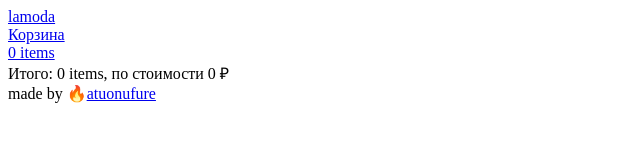
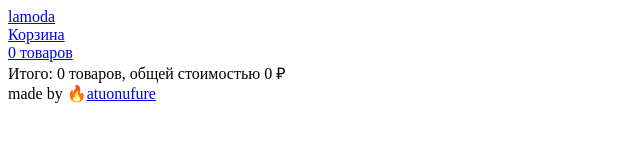
Before and after one commit to atuonufure/nextjs-lamoda-ecommerce, a Next.js app: page /cart in a window 1280 px wide. Shown: the top 160 px of the page, without its empty margins (0-640 px from the left). Built offline with nearby package versions, Linux system fonts and the light colour scheme.

Commit message:
Updated cart

```diff
--- a/components/header.js
+++ b/components/Header.jsx
@@ -1,5 +1,7 @@
 import Link from "next/link";
 import { useSelector } from "react-redux";
+
+import ItemsCountName from "./ItemsCountName";
 
 export default function Header() {
   const count = useSelector((state) => state.cart.items.length);
@@ -13,7 +15,9 @@
         <Link href="/cart">
           <a>
             Корзина <br />
-            <span>{count} items</span>
+            <span>
+              <ItemsCountName itemsCount={count} />
+            </span>
           </a>
         </Link>
       </div>
--- /dev/null
+++ b/components/Item.jsx
@@ -0,0 +1,36 @@
+import React from "react";
+import { useDispatch } from "react-redux";
+import { addToCart, reduceFromCart, removeFromCart } from "../redux/cartSlice";
+
+const Item = ({ item }) => {
+  const dispatch = useDispatch();
+
+  return (
+    <div key={item[0].id} className="flex items-center w-full sm:m-4 sm:p-4 border-2 sm:border-8">
+      <div className="flex w-1/5 justify-center p-1">
+        <img src={item[0].img} alt="" />
+      </div>
+      <div className="flex w-1/5 justify-center p-1">{item[0].name}</div>
+      <div className="flex w-1/5 justify-center p-1">
+        <button
+          className="sm:px-4 px-1"
+          onClick={() => dispatch(reduceFromCart([item[0], item[1]]))}
+        >
+          -
+        </button>
+        <div className="sm:px-4 px-1">{item[1]}</div>
+        <button className="sm:px-4 px-1" onClick={() => dispatch(addToCart(item[0]))}>
+          +
+        </button>
+      </div>
+      <div className="flex w-1/5 justify-center p-1">{item[0].price * item[1]} ₽</div>
+      <div className="flex w-1/5 justify-center p-1">
+        <button className="sm:px-4 px-1" onClick={() => dispatch(removeFromCart(item[0]))}>
+          Удалить
+        </button>
+      </div>
+    </div>
+  );
+};
+
+export default Item;
--- /dev/null
+++ b/components/ItemsCountName.jsx
@@ -0,0 +1,16 @@
+import React from "react";
+
+const ItemsCountName = ({ itemsCount }) => {
+  let count = +String(itemsCount)[String(itemsCount).length - 1];
+
+  switch (true) {
+    case count === 1:
+      return <>{itemsCount} товар</>;
+    case count > 1 && count <= 4:
+      return <>{itemsCount} товара</>;
+    default:
+      return <>{itemsCount} товаров</>;
+  }
+};
+
+export default ItemsCountName;
--- a/pages/cart.js
+++ b/pages/cart.js
@@ -1,11 +1,12 @@
-import Header from "../components/header";
-import Footer from "../components/footer";
-import { addToCart, reduceFromCart, removeFromCart } from "../redux/cartSlice";
-import { useSelector, useDispatch } from "react-redux";
+import { useSelector } from "react-redux";
+
+import Header from "../components/Header";
+import Footer from "../components/Footer";
+import Item from "../components/Item";
+import ItemsCountName from "../components/ItemsCountName";
 
 export default function Cart() {
   const goods = useSelector((state) => state.cart.items);
-  const dispatch = useDispatch();
 
   const cartItems = [];
   const duplicateItems = [];
@@ -30,9 +31,10 @@
     });
   }
 
-  let itemsCount = 0;
+  let totalPrice = 0;
+
   filteredItems.forEach((item) => {
-    itemsCount += item[1] * item[0].price;
+    totalPrice += item[1] * item[0].price;
   });
 
   return (
@@ -41,37 +43,11 @@
       <main className="flex flex-col justify-center w-full sm:w-9/12">
         <div>
           {filteredItems.map((item) => (
-            <div
-              key={item[0].id}
-              className="flex items-center w-full sm:m-4 sm:p-4 border-2 sm:border-8"
-            >
-              <div className="flex w-1/5 justify-center p-1">
-                <img src={item[0].img} alt="" />
-              </div>
-              <div className="flex w-1/5 justify-center p-1">{item[0].name}</div>
-              <div className="flex w-1/5 justify-center p-1">
-                <button
-                  className="sm:px-4 px-1"
-                  onClick={() => dispatch(reduceFromCart([item[0], item[1]]))}
-                >
-                  -
-                </button>
-                <div className="sm:px-4 px-1">{item[1]}</div>
-                <button className="sm:px-4 px-1" onClick={() => dispatch(addToCart(item[0]))}>
-                  +
-                </button>
-              </div>
-              <div className="flex w-1/5 justify-center p-1">{item[0].price * item[1]} ₽</div>
-              <div className="flex w-1/5 justify-center p-1">
-                <button className="sm:px-4 px-1" onClick={() => dispatch(removeFromCart(item[0]))}>
-                  Удалить
-                </button>
-              </div>
-            </div>
+            <Item item={item} />
           ))}
         </div>
-        <div className="m-4">
-          Итого: {goods.length} items, по стоимости {itemsCount} ₽
+        <div className="m-4 justify-center">
+          Итого: <ItemsCountName itemsCount={goods.length} />, общей стоимостью {totalPrice} ₽
         </div>
       </main>
       <Footer />
--- a/pages/index.js
+++ b/pages/index.js
@@ -1,8 +1,8 @@
+import { useDispatch } from "react-redux";
+import { addToCart } from "../redux/cartSlice";
+
 import Header from "../components/header";
 import Footer from "../components/footer";
-
-import { useDispatch } from "react-redux";
-import { addToCart } from "../redux/cartSlice";
 
 export default function Home({ data }) {
   const dispatch = useDispatch();
```
Also changed, not shown: components/Footer.jsx (renamed from components/footer.js).
